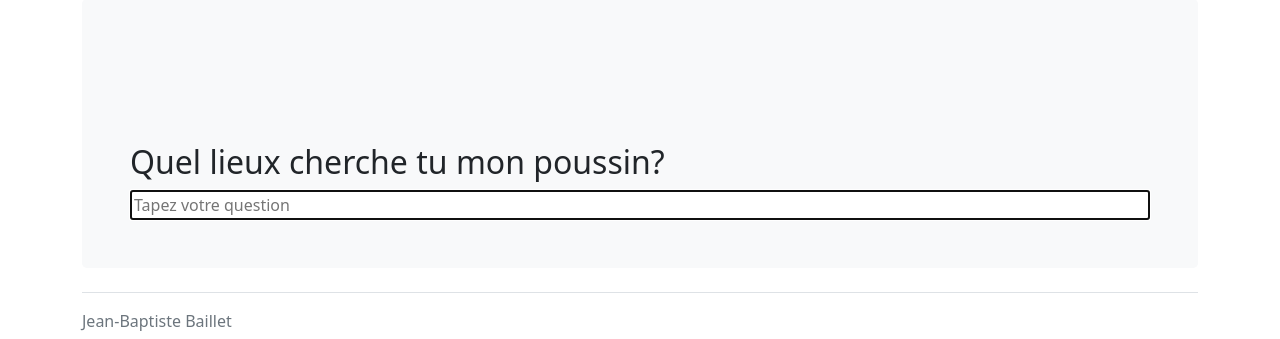
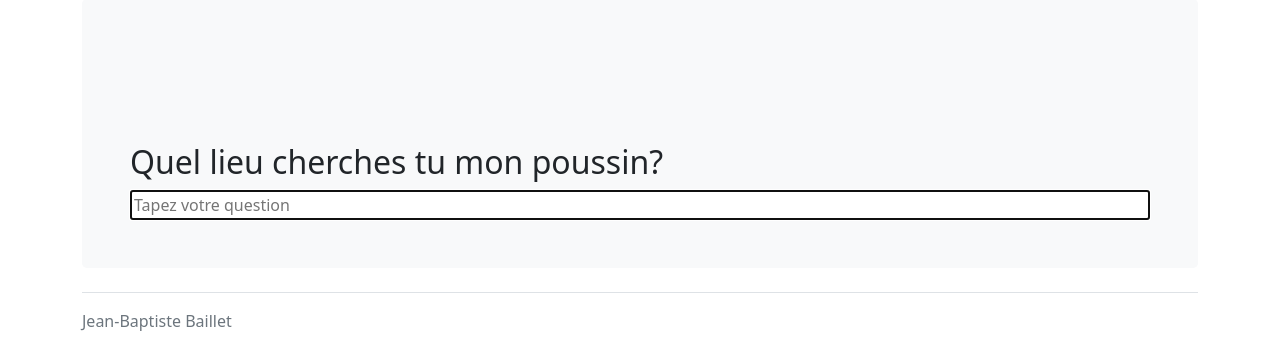
Before and after one commit to jbbaillet85/GrandPyBot-le-papy-robot, a Flask app: page / in a window 1280 px wide. Shown: the part 149-488 px from the top of the page. Run offline with Flask 2, Linux system fonts and the light colour scheme; some libraries are stand-ins or nearby versions.

Commit message:
correction orthographe

```diff
--- a/grandPyBotApp/templates/index.html
+++ b/grandPyBotApp/templates/index.html
@@ -43,7 +43,7 @@
         <div id="wait" style="display:none;width:69px;height:89px;border:1px solid black;position:absolute;top:50%;left:50%;padding:2px;"><img src='../static/Spinner-1s-200px.gif' width="64" height="64" alt="loader GrandPy réfléchit"/><br>GrandPy réfléchit...</div>
 
         <section class="row" id="form">
-          <h2>Quel lieux cherche tu mon poussin?</h2>
+          <h2>Quel lieu cherches tu mon poussin?</h2>
           <form action="/" method="GET" id="dataForm">
             <fieldset>
               <div class="text">
```
